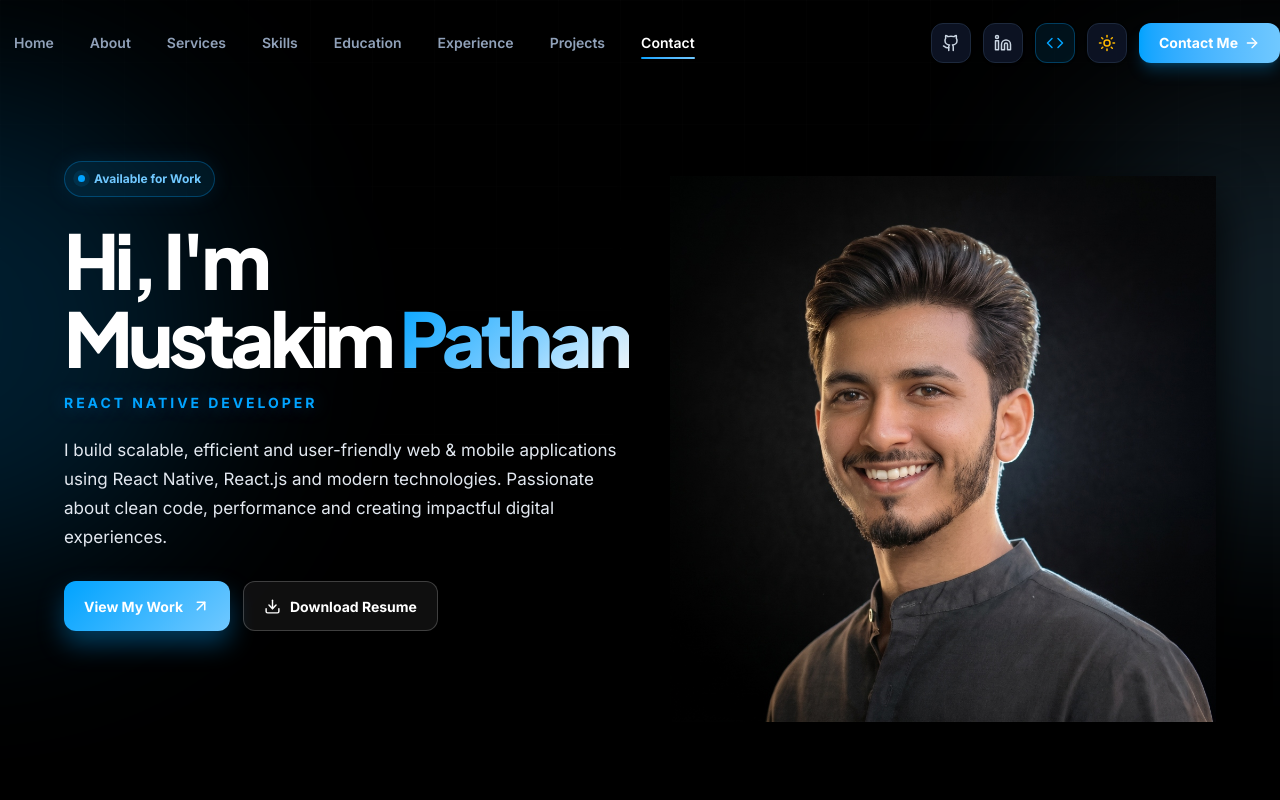
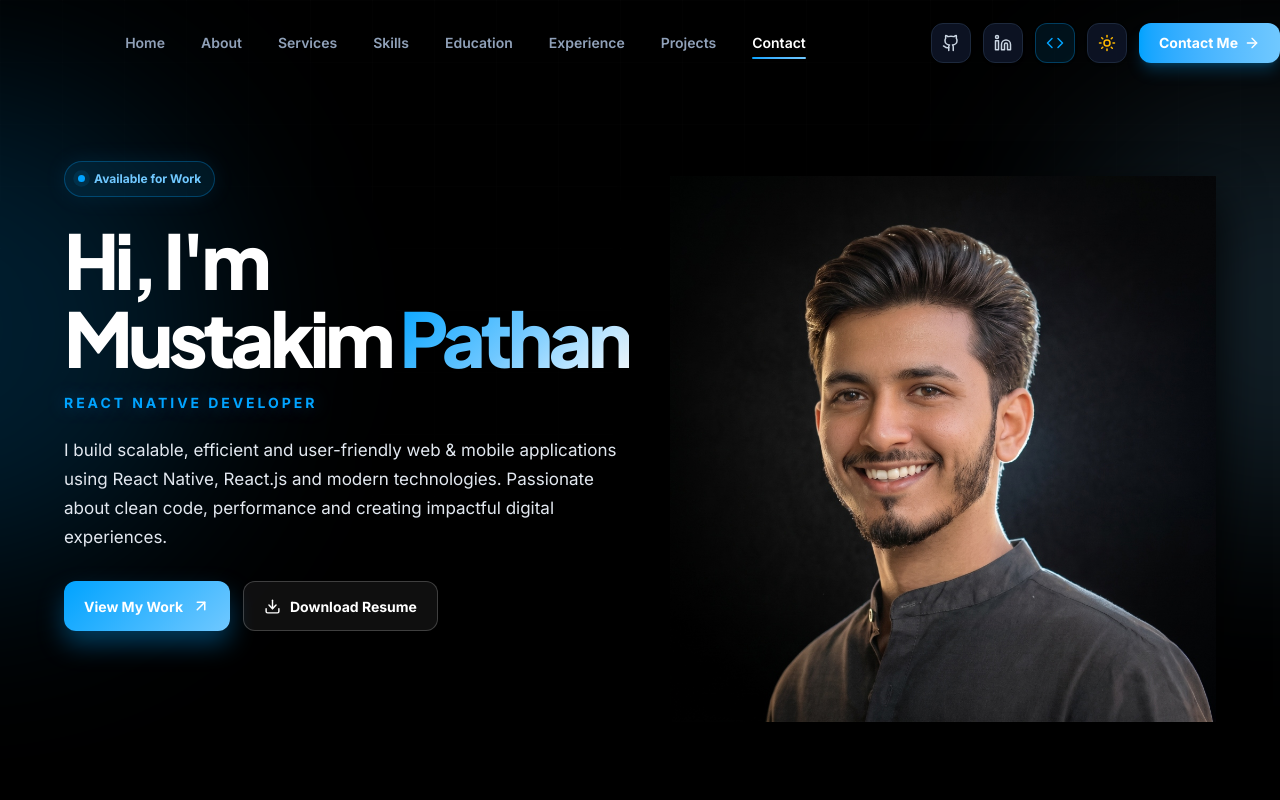
Before and after one commit to mustakim-aits/mustakim-portfolio, a React (Vite) app: page / in a window 1280 px wide. Shown: the top 800 px of the page. Built offline with nearby package versions, Linux system fonts and the light colour scheme.

Commit message:
Center desktop navigation section in Navbar

```diff
--- a/src/components/Navbar.jsx
+++ b/src/components/Navbar.jsx
@@ -63,7 +63,7 @@ export const Navbar = ({ currentTheme, toggleTheme, onOpenConsole }) => {
 
 
           {/* Center Desktop Navigation */}
-          <nav className="hidden lg:flex items-center space-x-2">
+          <nav className="hidden lg:flex items-center justify-center flex-1 space-x-2">
             {navItems.map((item) => {
               const isActive = activeSection === item.id;
               return (
```
